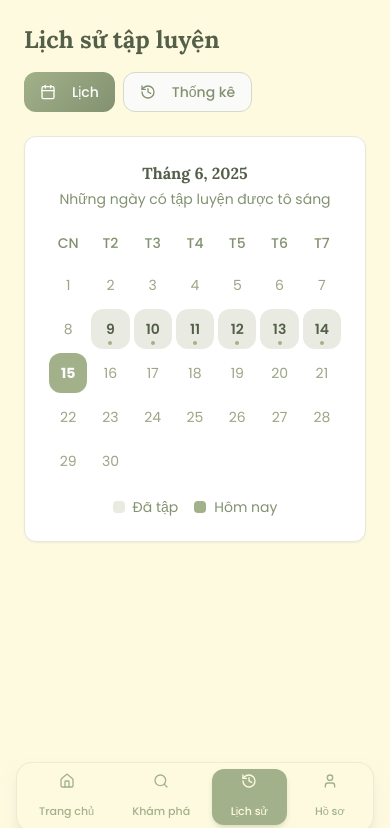
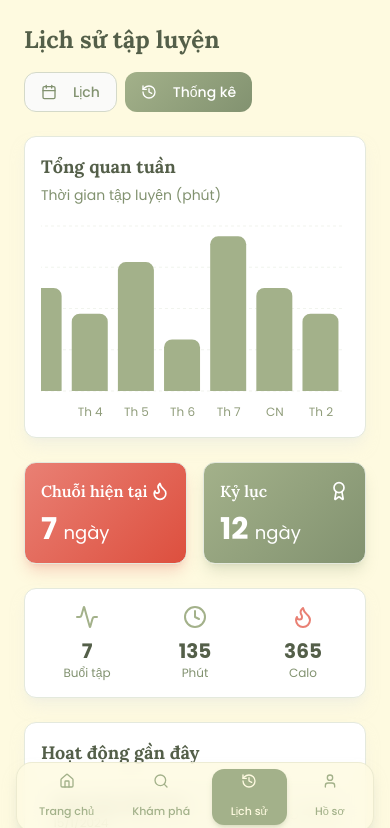
Before and after one commit to nickken253/an-lanh-wellness-guide, a React (Vite) app: page /history in a window 390 px wide. Shown: the top 828 px of the page. Built offline with nearby package versions, Linux system fonts and the light colour scheme.

Commit message:
Refactor history screen for better visualization
Improve the history screen with charts, images, and a more modern design.

```diff
--- a/src/pages/History.tsx
+++ b/src/pages/History.tsx
@@ -4,10 +4,12 @@ import { Card } from '@/components/ui/card';
 import { Button } from '@/components/ui/button';
 import { Badge } from '@/components/ui/badge';
 import BottomNavigation from '@/components/BottomNavigation';
-import { Calendar, History as HistoryIcon } from 'lucide-react';
+import { Calendar, History as HistoryIcon, Flame, Activity, Clock, Award } from 'lucide-react';
+import { Bar, BarChart, CartesianGrid, XAxis } from 'recharts';
+import { ChartContainer, ChartTooltip, ChartTooltipContent, ChartConfig } from '@/components/ui/chart';
 
 const History = () => {
-  const [viewMode, setViewMode] = useState<'calendar' | 'stats'>('calendar');
+  const [viewMode, setViewMode] = useState<'calendar' | 'stats'>('stats');
 
   const workoutHistory = [
     { date: '2024-01-15', workout: 'Yoga Chào Mặt Trời', duration: 15, calories: 45, completed: true },
@@ -18,6 +20,18 @@ const History = () => {
     { date: '2024-01-10', workout: 'Yoga Chào Mặt Trời', duration: 15, calories: 45, completed: true },
     { date: '2024-01-09', workout: 'Yoga Giảm Stress', duration: 20, calories: 50, completed: true },
   ];
+
+  const chartData = workoutHistory.slice(0, 7).reverse().map(w => ({
+    name: new Date(w.date).toLocaleDateString('vi-VN', { weekday: 'short' }),
+    minutes: w.duration,
+  }));
+
+  const chartConfig = {
+    minutes: {
+      label: "Phút",
+      color: "#A3B18A",
+    },
+  } satisfies ChartConfig;
 
   const currentMonth = new Date().getMonth();
   const currentYear = new Date().getFullYear();
@@ -84,54 +98,75 @@ const History = () => {
   };
 
   const renderStats = () => (
-    <div className="space-y-6">
-      {/* Overview Stats */}
+    <div className="space-y-6 animate-fade-in">
+      {/* Weekly Chart */}
+      <Card className="p-4 sm:p-6 bg-white shadow-lg shadow-sage-100/50">
+        <h3 className="font-serif font-bold text-sage-800 text-lg mb-1">Tổng quan tuần</h3>
+        <p className="text-sm text-sage-600 mb-4">Thời gian tập luyện (phút)</p>
+        <ChartContainer config={chartConfig} className="h-[200px] w-full">
+          <BarChart data={chartData} margin={{ top: 5, right: 5, left: -20, bottom: 0 }}>
+            <CartesianGrid vertical={false} strokeDasharray="3 3" className="stroke-sage-100" />
+            <XAxis
+              dataKey="name"
+              tickLine={false}
+              axisLine={false}
+              tickMargin={10}
+              className="text-xs text-sage-500"
+            />
+            <ChartTooltip
+              cursor={false}
+              content={<ChartTooltipContent hideLabel indicator="dot" className="bg-white/80 glass-effect" />}
+            />
+            <Bar dataKey="minutes" fill="var(--color-minutes)" radius={[8, 8, 0, 0]} />
+          </BarChart>
+        </ChartContainer>
+      </Card>
+
+      {/* Streak Stats */}
       <div className="grid grid-cols-2 gap-4">
-        <Card className="p-4 text-center bg-white shadow-sm">
-          <div className="text-2xl mb-2">📊</div>
-          <div className="text-2xl font-bold text-sage-800 mb-1">{stats.totalWorkouts}</div>
-          <p className="text-xs text-sage-600">Tổng buổi tập</p>
+        <Card className="p-4 text-white gradient-coral shadow-lg shadow-coral-500/30">
+          <div className="flex items-center justify-between mb-2">
+            <h4 className="font-semibold">Chuỗi hiện tại</h4>
+            <Flame size={20} />
+          </div>
+          <div className="text-3xl font-bold">{stats.currentStreak} <span className="text-lg font-normal">ngày</span></div>
         </Card>
-        <Card className="p-4 text-center bg-white shadow-sm">
-          <div className="text-2xl mb-2">⏰</div>
-          <div className="text-2xl font-bold text-sage-800 mb-1">{stats.totalMinutes}</div>
-          <p className="text-xs text-sage-600">Tổng phút tập</p>
-        </Card>
-        <Card className="p-4 text-center bg-white shadow-sm">
-          <div className="text-2xl mb-2">🔥</div>
-          <div className="text-2xl font-bold text-sage-800 mb-1">{stats.totalCalories}</div>
-          <p className="text-xs text-sage-600">Calo đã đốt</p>
-        </Card>
-        <Card className="p-4 text-center bg-white shadow-sm">
-          <div className="text-2xl mb-2">📈</div>
-          <div className="text-2xl font-bold text-sage-800 mb-1">{stats.averageDuration}</div>
-          <p className="text-xs text-sage-600">Phút/buổi TB</p>
+        <Card className="p-4 text-white gradient-sage shadow-lg shadow-sage-500/30">
+          <div className="flex items-center justify-between mb-2">
+            <h4 className="font-semibold">Kỷ lục</h4>
+            <Award size={20} />
+          </div>
+          <div className="text-3xl font-bold">{stats.longestStreak} <span className="text-lg font-normal">ngày</span></div>
         </Card>
       </div>
 
-      {/* Streak Stats */}
-      <Card className="p-6 bg-white shadow-sm">
-        <h3 className="font-serif font-bold text-sage-800 mb-4">Chuỗi ngày tập luyện</h3>
-        <div className="grid grid-cols-2 gap-4">
-          <div className="text-center p-4 bg-coral-50 rounded-xl">
-            <div className="text-3xl mb-2">🔥</div>
-            <div className="text-xl font-bold text-coral-600 mb-1">{stats.currentStreak}</div>
-            <p className="text-sm text-coral-600">Hiện tại</p>
+      {/* Overview Stats */}
+      <Card className="p-4 bg-white shadow-lg shadow-sage-100/50">
+        <div className="grid grid-cols-3 gap-4 text-center">
+          <div>
+            <Activity className="mx-auto mb-2 text-sage-500" size={24}/>
+            <div className="text-xl font-bold text-sage-800">{stats.totalWorkouts}</div>
+            <p className="text-xs text-sage-600">Buổi tập</p>
           </div>
-          <div className="text-center p-4 bg-sage-50 rounded-xl">
-            <div className="text-3xl mb-2">🏆</div>
-            <div className="text-xl font-bold text-sage-600 mb-1">{stats.longestStreak}</div>
-            <p className="text-sm text-sage-600">Kỷ lục</p>
+          <div>
+            <Clock className="mx-auto mb-2 text-sage-500" size={24}/>
+            <div className="text-xl font-bold text-sage-800">{stats.totalMinutes}</div>
+            <p className="text-xs text-sage-600">Phút</p>
+          </div>
+          <div>
+            <Flame className="mx-auto mb-2 text-coral-500" size={24}/>
+            <div className="text-xl font-bold text-sage-800">{stats.totalCalories}</div>
+            <p className="text-xs text-sage-600">Calo</p>
           </div>
         </div>
       </Card>
 
       {/* Recent Workouts */}
-      <Card className="p-6 bg-white shadow-sm">
-        <h3 className="font-serif font-bold text-sage-800 mb-4">Hoạt động gần đây</h3>
+      <Card className="p-4 sm:p-6 bg-white shadow-lg shadow-sage-100/50">
+        <h3 className="font-serif font-bold text-sage-800 text-lg mb-4">Hoạt động gần đây</h3>
         <div className="space-y-3">
-          {workoutHistory.slice(0, 5).map((workout, index) => (
-            <div key={index} className="flex items-center justify-between p-3 bg-sage-50 rounded-xl">
+          {workoutHistory.slice(0, 3).map((workout, index) => (
+            <div key={index} className="flex items-center justify-between p-3 bg-sage-50/70 rounded-xl">
               <div className="flex-1">
                 <h4 className="font-semibold text-sage-800 text-sm">{workout.workout}</h4>
                 <p className="text-xs text-sage-600">
@@ -139,9 +174,9 @@ const History = () => {
                 </p>
               </div>
               <div className="text-right">
-                <div className="flex items-center space-x-2 text-xs text-sage-600">
-                  <span>⏱️ {workout.duration}m</span>
-                  <span>🔥 {workout.calories}cal</span>
+                <div className="flex items-center space-x-3 text-xs text-sage-600">
+                  <span><Clock size={12} className="inline mr-1" />{workout.duration}m</span>
+                  <span><Flame size={12} className="inline mr-1" />{workout.calories}cal</span>
                 </div>
               </div>
             </div>
@@ -152,7 +187,7 @@ const History = () => {
   );
 
   return (
-    <div className="min-h-screen bg-ivory-50 pb-20">
+    <div className="min-h-screen bg-ivory-50 pb-28">
       <div className="p-6">
         {/* Header */}
         <div className="mb-6">
```
